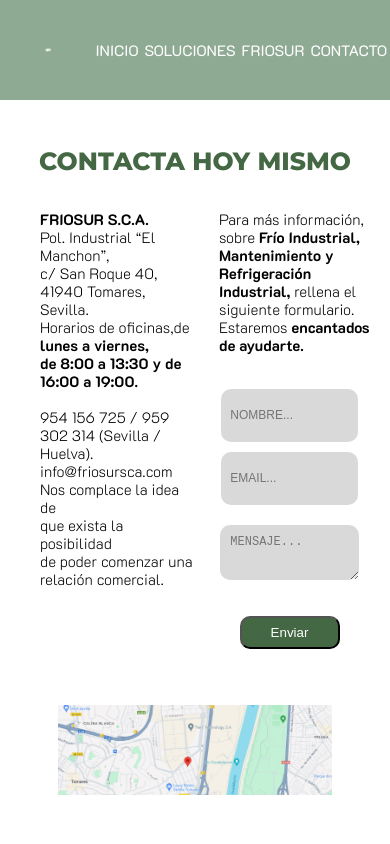
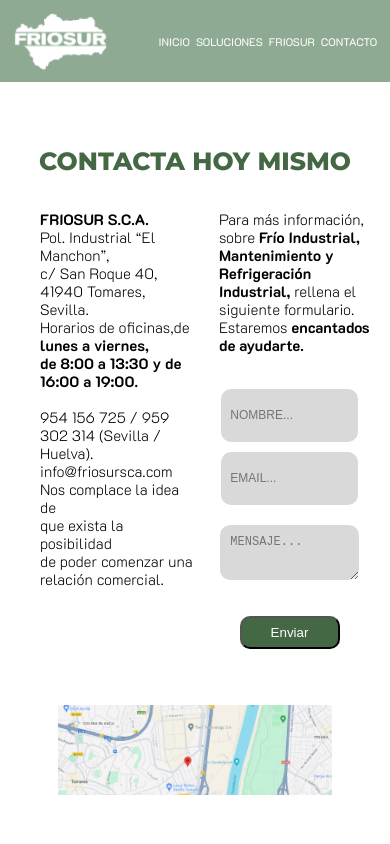
Before and after one commit to sergioDominguezGarcia/FRIOSUR_WebAPP, a React (Create React App) app: page /contact in a window 390 px wide. Shown: the top 844 px of the page. Built offline with nearby package versions, Linux system fonts and the light colour scheme.

Commit message:
feat: implement new scrollbar, UpButton & resize headerMobile

```diff
--- a/package.json
+++ b/package.json
@@ -9,6 +9,7 @@
     "@testing-library/user-event": "^13.5.0",
     "react": "^18.2.0",
     "react-dom": "^18.2.0",
+    "react-icons": "^5.2.1",
     "react-router-dom": "^6.22.3",
     "react-scripts": "5.0.1",
     "styled-components": "^6.1.8",
--- a/src/App.css
+++ b/src/App.css
@@ -37,3 +37,23 @@
     transform: rotate(360deg);
   }
 }
+
+
+::-webkit-scrollbar {
+  width: 8px; /* Ancho del scrollbar */
+}
+
+::-webkit-scrollbar-thumb {
+  background-color: #78997d; /* Color del scrollbar */
+  border-radius: 10px; /* Bordes redondeados */
+}
+
+::-webkit-scrollbar-track {
+  background: #f1f1f100; /* Fondo de la pista del scrollbar */
+}
+
+/* Para Firefox */
+* {
+  scrollbar-width: thin; /* Ancho del scrollbar */
+  scrollbar-color: #78997d #f1f1f1; /* Color del thumb y del track */
+}
--- a/src/App.js
+++ b/src/App.js
@@ -1,11 +1,14 @@
 import "./App.css";
 import Router from '../src/containers/Router/router.jsx'
+import ScrollToTopButton from '../src/components/UpButton/index.jsx'
 function App() {
   return (
     <div className="App">
       <Router />
+      <ScrollToTopButton/>
+
     </div>
-  );
+  )
 }
 
 export default App;
--- a/src/components/FlipCard/styles.js
+++ b/src/components/FlipCard/styles.js
@@ -4,6 +4,7 @@
   display: flex;
   justify-content: center;
   align-items: center;
+
   /* margin-top: 12rem; */
 `
 export const Container = styled.div`
@@ -54,4 +55,5 @@
   display: flex;
   flex-direction: column;
   align-items: center;
+
 `
--- a/src/components/Header/index.jsx
+++ b/src/components/Header/index.jsx
@@ -2,10 +2,14 @@
 import { useNavigate } from 'react-router-dom'
 import * as S from './styles'
 import Logo_BLANCO from '../../assets/images/Logo_BLANCO.png'
+// import { FaBars, FaTimes } from 'react-icons/fa'
+
+
 const Header = () => {
   // Change color when scrolling
+  // const [menuOpen, setMenuOpen] = useState(false)
+  const navigate = useNavigate()
 
-  const navigate = useNavigate()
   const handleGoToHome = useCallback(() => {
     navigate('/home')
     window.scrollTo(0, 0)
@@ -26,13 +30,27 @@
     window.scrollTo(0, 0)
   }, [navigate])
 
+    // const toggleMenu = () => {
+    //   setMenuOpen(!menuOpen)
+    // }
+
+    //   const closeMenu = () => {
+    //     setMenuOpen(false)
+    //   }
   return (
     <S.Header>
       <S.Logo>
         <img src={Logo_BLANCO} width alt="" onClick={handleGoToHome} />
       </S.Logo>
 
-      <S.Navbar>
+      {/* <S.HamburgerIcon onClick={toggleMenu}>
+        {menuOpen ? <FaTimes /> : <FaBars />}
+      </S.HamburgerIcon> */}
+
+      <S.Navbar
+      // menuOpen={menuOpen}
+      >
+        {/* <S.CloseIcon onClick={closeMenu} /> */}
         <S.NavLink>
           <S.Link onClick={handleGoToHome}>INICIO</S.Link>
         </S.NavLink>
--- a/src/components/Header/styles.js
+++ b/src/components/Header/styles.js
@@ -15,18 +15,25 @@
   justify-content: space-between;
   transition: background-color 0.4s ease;
   @media (max-width: 1026px) {
-    max-height: 100px;
+    /* max-height: 100px; */
   }
 `
 
 export const Logo = styled.div`
   align-items: center;
   display: flex;
-  margin-left: 45px;
-    img {
+  margin-left: 35px;
+  img {
     width: 80%;
     max-width: 200px;
+    min-width: 100px;
+  }
+  @media (max-width: 1026px) {
+    margin-left: 10px;
+    img {
+      width: 60%;
     }
+  }
 
 `
 
@@ -38,10 +45,33 @@
   height: 100%;
   width: 100%;
   list-style: none;
+  transition: transform 0.3s ease;
   @media (max-width: 1026px) {
     font-size: 15px;
-    align-content: start;
+    width: 80%;
+    height: 60px;
   }
+  @media (max-width: 570px) {
+    width: 100%;
+    margin-right: 10px;
+    font-size: 11px;
+  }
+  /* @media (max-width: 1200px) {
+    position: fixed;
+    font-size: 25px;
+    right: 0;
+    margin-left: 45px;
+    top: 0;
+    margin-top: 0;
+    height: 100vh;
+    width: 200px;
+    background-color: #446844;
+    flex-direction: column;
+    align-items: center;
+    justify-content: start;
+    transform: ${({ menuOpen }) =>
+    menuOpen ? 'translateX(0)' : 'translateX(100%)'};
+  } */
 `
 
 export const NavLink = styled.li`
@@ -49,13 +79,15 @@
   display: flex;
   justify-content: space-around;
   width: 100%;
-  margin: 5px;
+  /* margin: 5px 35px 5px 0px; */
   @media (max-width: 1026px) {
-    font-size: 15px;
-    align-content: start;
-    margin: 0px;
+    /* font-size: 15px; */
+    /* align-content: start;
+    margin: 0px; */
   }
-  /* border: 2px solid blue; */
+  @media (max-width: 1200px) {
+    /* margin-top: 50px; */
+  } /* border: 2px solid blue; */
 `
 
 export const Link = styled.a`
@@ -78,5 +110,29 @@
   @media (max-width: 1026px) {
     padding: 0rem;
     margin: 3px;
+
   }
 `
+
+export const CloseIcon = styled.div`
+  /* position: absolute;
+  top: 20px;
+  right: 20px;
+  font-size: 2rem;
+  cursor: pointer;
+  color: #fff; */
+  /* @media (min-width: 1201px) {
+    display: none;
+  } */
+`
+export const HamburgerIcon = styled.div`
+  /* display: none;
+  @media (max-width: 1200px) {
+    display: flex;
+    align-items: center;
+    justify-content: center;
+    cursor: pointer;
+    font-size: 2rem;
+    margin-right: 45px;
+  } */
+`
--- /dev/null
+++ b/src/components/UpButton/index.jsx
@@ -0,0 +1,34 @@
+import React, { useState, useEffect } from 'react'
+import {Button} from './styles'
+import { FaArrowUp } from 'react-icons/fa'
+const ScrollToTopButton = () => {
+  const [isVisible, setIsVisible] = useState(false)
+
+  const toggleVisibility = () => {
+    if (window.scrollY > 300) {
+      setIsVisible(true)
+    } else {
+      setIsVisible(false)
+    }
+  }
+  const scrollToTop = () => {
+    window.scrollTo({
+      top: 0,
+      behavior: 'smooth',
+    })
+  }
+  useEffect(() => {
+    window.addEventListener('scroll', toggleVisibility)
+    return () => {
+      window.removeEventListener('scroll', toggleVisibility)
+    }
+  }, [])
+
+  return (
+    <Button onClick={scrollToTop} isVisible={isVisible}>
+      <FaArrowUp />
+    </Button>
+  )
+}
+
+export default ScrollToTopButton
--- /dev/null
+++ b/src/components/UpButton/styles.js
@@ -0,0 +1,30 @@
+import styled from 'styled-components'
+
+export const Button = styled.button`
+  position: fixed;
+  bottom: 20px;
+  right: 20px;
+  width: 50px;
+  height: 50px;
+  border: none;
+  border-radius: 50%;
+  background-color: #78997d;
+  color: white;
+  display: flex;
+  align-items: center;
+  justify-content: center;
+  cursor: pointer;
+  box-shadow: 0 4px 8px rgba(0, 0, 0, 0.1);
+  transition: opacity 0.4s ease;
+
+  &:hover {
+    background-color: #446844;
+  }
+
+  ${({ isVisible }) =>
+    !isVisible &&
+    `
+    opacity: 0;
+    pointer-events: none;
+  `}
+`
```
Also changed, not shown: 1 other file (tests, documents, lock files or other folders).
